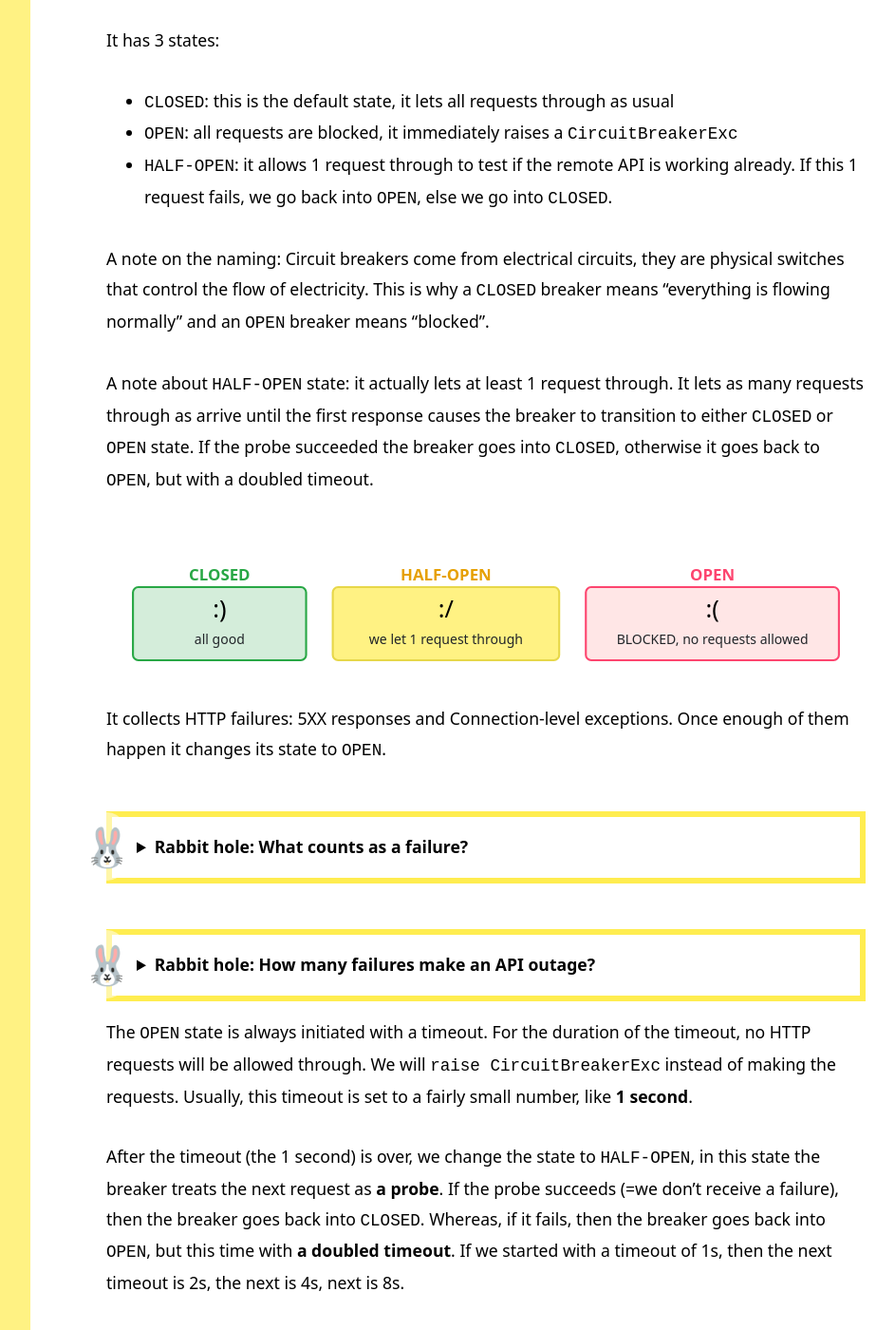
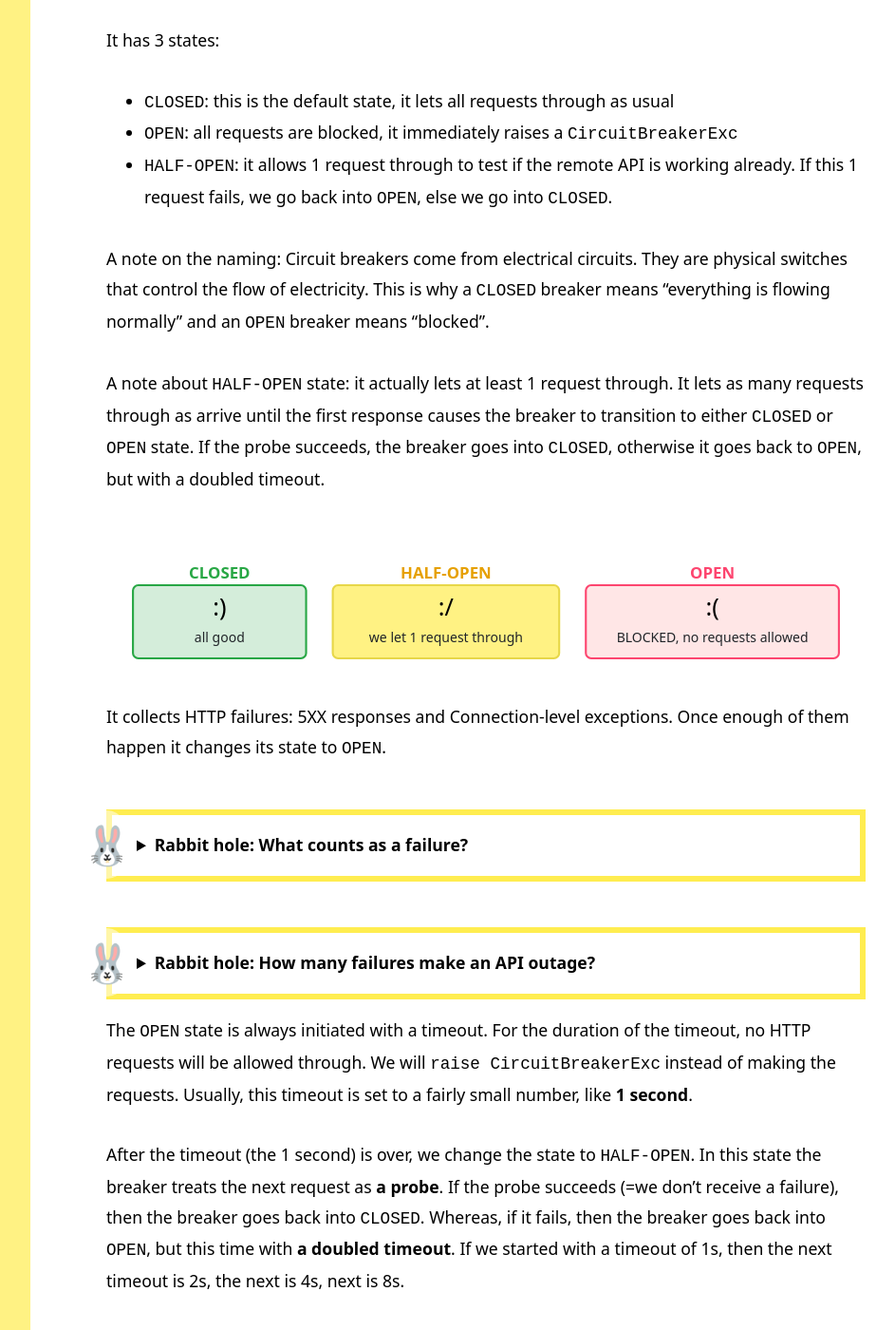
Before and after one commit to inesp/inesp.github.io, a Jekyll site: the page built from _posts/2026-04-09-api-resilience-circuit-breaker.md, in a window 1280 px wide and 1400 px high, scrolled down 4528 px. Shown: the whole window at 95% size, without its empty margins (288-1231 px from the left). Built offline with Jekyll 4.4.1, drawn with Linux system fonts in a browser that asks for light colours; nearby versions of some CDN libraries; some web fonts are replaced; a style sheet for code colours, icons or effects is not loaded; some of the changed text lies outside the part shown.

Commit message:
Fix grammar

````diff
--- a/_posts/2026-04-09-api-resilience-circuit-breaker.md
+++ b/_posts/2026-04-09-api-resilience-circuit-breaker.md
@@ -76,9 +76,9 @@
   - `OPEN`: all requests are blocked, it immediately raises a `CircuitBreakerExc`
   - `HALF-OPEN`: it allows 1 request through to test if the remote API is working already. If this 1 request fails, we go back into `OPEN`, else we go into `CLOSED`.
 
-A note on the naming: Circuit breakers come from electrical circuits, they are physical switches that control the flow of electricity. This is why a `CLOSED` breaker means "everything is flowing normally" and an `OPEN` breaker means "blocked".
+A note on the naming: Circuit breakers come from electrical circuits. They are physical switches that control the flow of electricity. This is why a `CLOSED` breaker means "everything is flowing normally" and an `OPEN` breaker means "blocked".
 
-A note about `HALF-OPEN` state: it actually lets at least 1 request through. It lets as many requests through as arrive until the first response causes the breaker to transition to either `CLOSED` or `OPEN` state. If the probe succeeded the breaker goes into `CLOSED`, otherwise it goes back to `OPEN`, but with a doubled timeout.
+A note about `HALF-OPEN` state: it actually lets at least 1 request through. It lets as many requests through as arrive until the first response causes the breaker to transition to either `CLOSED` or `OPEN` state. If the probe succeeds, the breaker goes into `CLOSED`, otherwise it goes back to `OPEN`, but with a doubled timeout.
 
 ![assets/http/circuit-breaker-states-compact.svg](/assets/http/circuit-breaker-states-compact.svg)
 
@@ -101,7 +101,7 @@
 
 <details markdown="1" class="rabbit-hole">
 <summary>Rabbit hole: How many failures make an API outage?</summary>
-Next, we must define the threshold for an API being degraded?
+Next, we must define the threshold for an API being degraded.
 
 I went with a very simple 5 failures per minute. (At first it was 10 per minute, but after testing, 5/min worked better in _our system_.)
 
@@ -117,7 +117,7 @@
 
 The `OPEN` state is always initiated with a timeout. For the duration of the timeout, no HTTP requests will be allowed through. We will `raise CircuitBreakerExc` instead of making the requests. Usually, this timeout is set to a fairly small number, like **1 second**.
 
-After the timeout (the 1 second) is over, we change the state to `HALF-OPEN`, in this state the breaker treats the next request as **a probe**. If the probe succeeds (=we don't receive a failure), then the breaker goes back into `CLOSED`. Whereas, if it fails, then the breaker goes back into `OPEN`, but this time with **a doubled timeout**. If we started with a timeout of 1s, then the next timeout is 2s, the next is 4s, next is 8s.
+After the timeout (the 1 second) is over, we change the state to `HALF-OPEN`. In this state the breaker treats the next request as **a probe**. If the probe succeeds (=we don't receive a failure), then the breaker goes back into `CLOSED`. Whereas, if it fails, then the breaker goes back into `OPEN`, but this time with **a doubled timeout**. If we started with a timeout of 1s, then the next timeout is 2s, the next is 4s, next is 8s.
 
 At this point it is smart to select a **maximum timeout**. We've set it to 5 minutes. This way, if an API is down for 2h and then comes back, we will know **at the latest 5 mins after they solve their problems**.
 
@@ -193,7 +193,7 @@
     #  like setting headers or retry strategy or ...
 
     # ↓ Here our adapter is "mounted" onto the session object.
-    # We mounted it onto 2 partial urls: http and https, because the idea
+    # We mounted it onto 2 partial URLs: http and https, because the idea
     # behind adapters is that they define the rules of interaction for
     # one, specific, external API. But by saying "http://" we are tying these
     # rules to the whole traffic (except ftp:// and such of course).
@@ -232,13 +232,13 @@
 import urllib3
 
 class RetryAndTellTheBreaker(urllib3.Retry):
-  def increment(self, method=None, url=None, response=None, error=None, _pool=None, _stacktrace=None):
-      new_retry = super().increment(method, url, response, error, _pool, _stacktrace)
-      if _pool and isinstance(_pool, urllib3.HTTPConnectionPool):
-          CircuitBreaker(_pool, request_path=url).check_response_and_adjust_breaker(
-              response=response, error=error
-          )
-      return new_retry
+    def increment(self, method=None, url=None, response=None, error=None, _pool=None, _stacktrace=None):
+        new_retry = super().increment(method, url, response, error, _pool, _stacktrace)
+        if _pool and isinstance(_pool, urllib3.HTTPConnectionPool):
+            CircuitBreaker(_pool, request_path=url).check_response_and_adjust_breaker(
+                response=response, error=error
+            )
+        return new_retry
 ```
 
 The `increment()` method is called once per retry attempt, and the breaker records the response every time. The original adapter-level breaker is still needed, but so is this fix to the retry logic.
@@ -268,7 +268,7 @@
 
 As soon as we let it into production, we experienced fewer Celery issues.
 
-The most important thing is that the blast radius of any one downed API got smaller. It didn't have the knock on effect of overwhelming our Celery workers and blocking other code.
+The most important thing is that the blast radius of any one downed API got smaller. It didn't have the knock-on effect of overwhelming our Celery workers and blocking other code.
 
 It's ironic how this thing that looked like nothing more than "good manners", like something that would benefit some external API but not us, turned out to be very much an act of self-defence for our app. It turned out to be crucial for our code and our resources.
 
````
Also changed, not shown: other parts of _posts/2026-04-09-api-resilience-circuit-breaker.md (+2 -2 lines).
